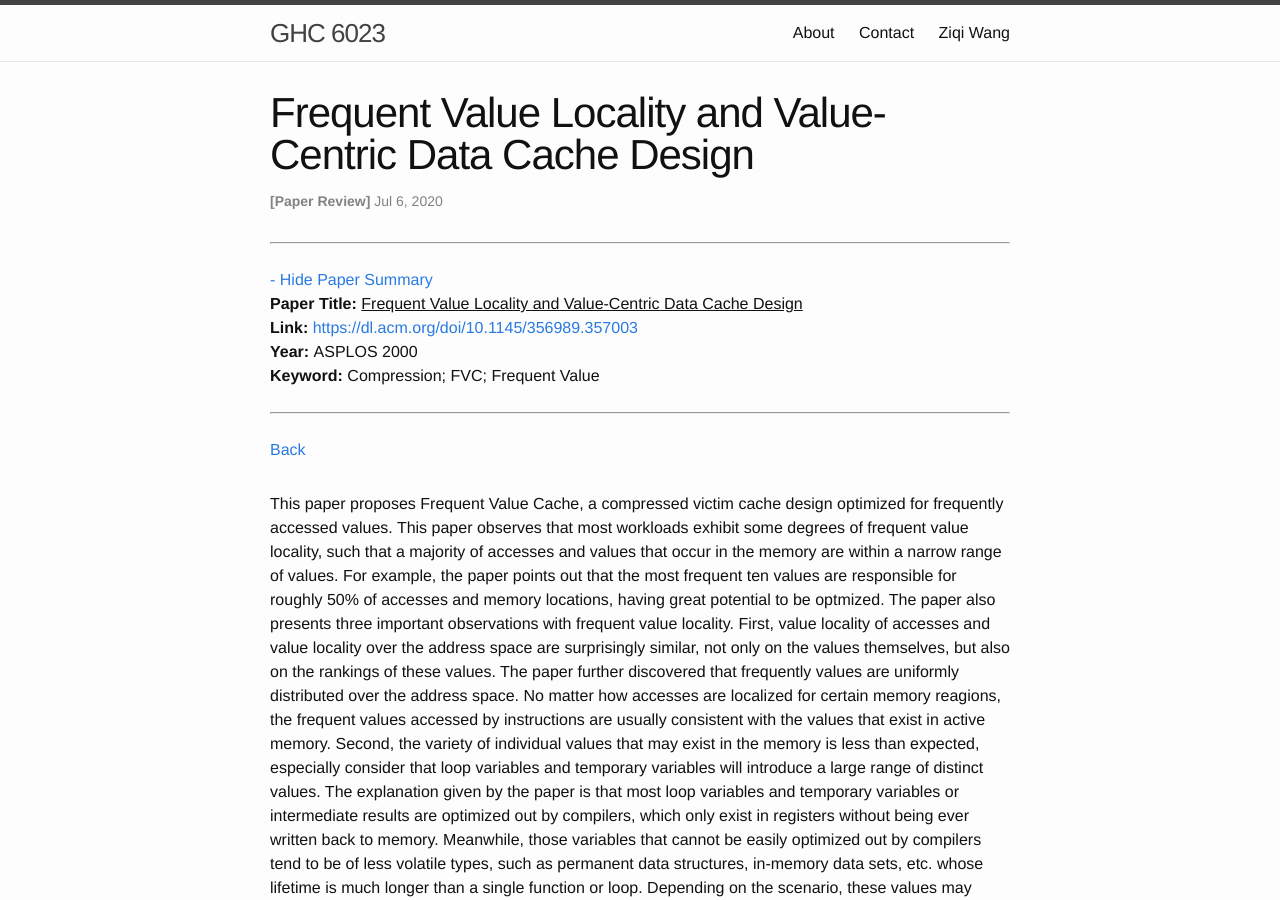
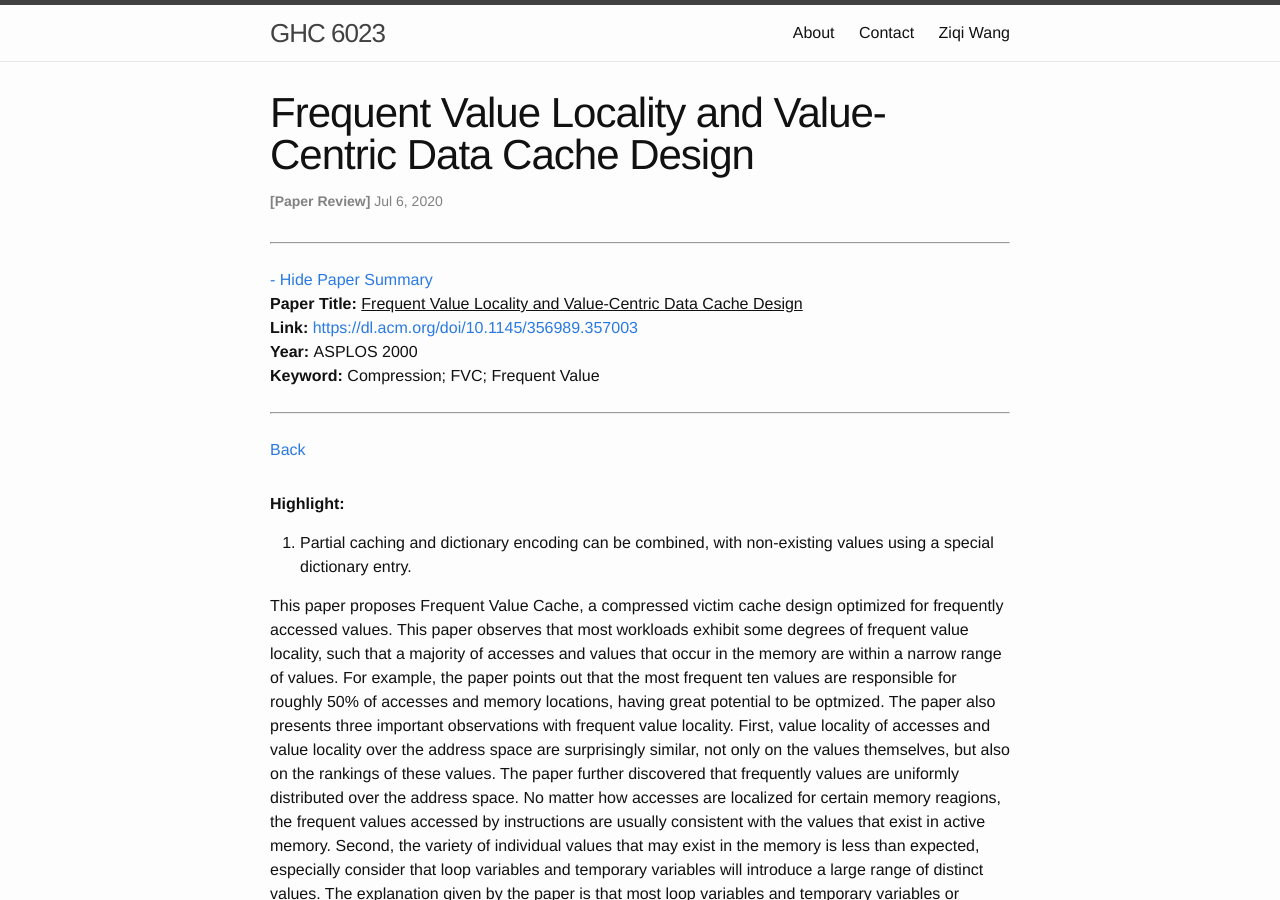
Before and after one commit to wangziqi2013/wangziqi2013.github.io, a Jekyll site: the page built from _posts/2020-07-05-fvc.markdown, in a window 1280 px wide and 900 px high. Built offline with Jekyll 4.4.1, drawn with Linux system fonts in a browser that asks for light colours.

Commit message:
Adding hl

```diff
--- a/_posts/2020-07-05-fvc.markdown
+++ b/_posts/2020-07-05-fvc.markdown
@@ -12,6 +12,12 @@ htm_cd:
 htm_cr:
 version_mgmt:
 ---
+
+**Highlight:**
+
+1. Partial caching and dictionary encoding can be combined, with non-existing values using a special dictionary entry.
+
+
 
 This paper proposes Frequent Value Cache, a compressed victim cache design optimized for frequently accessed values.
 This paper observes that most workloads exhibit some degrees of frequent value locality, such that a majority of accesses
```
